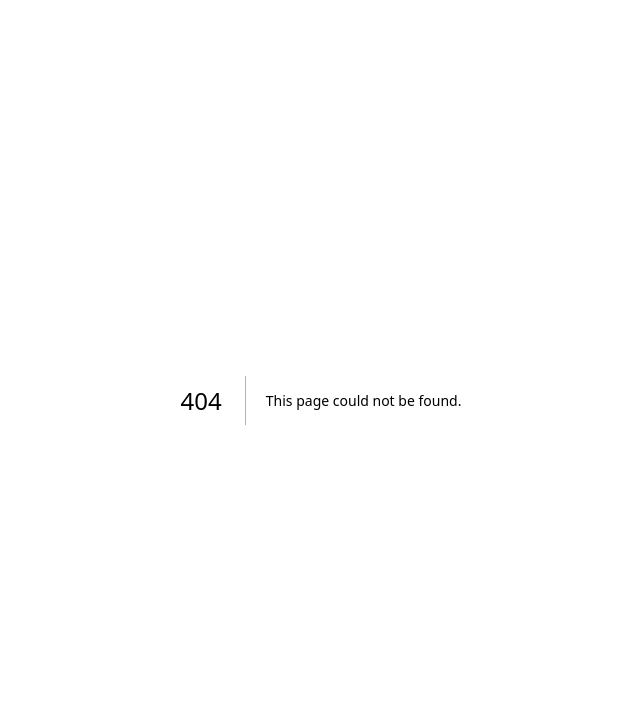
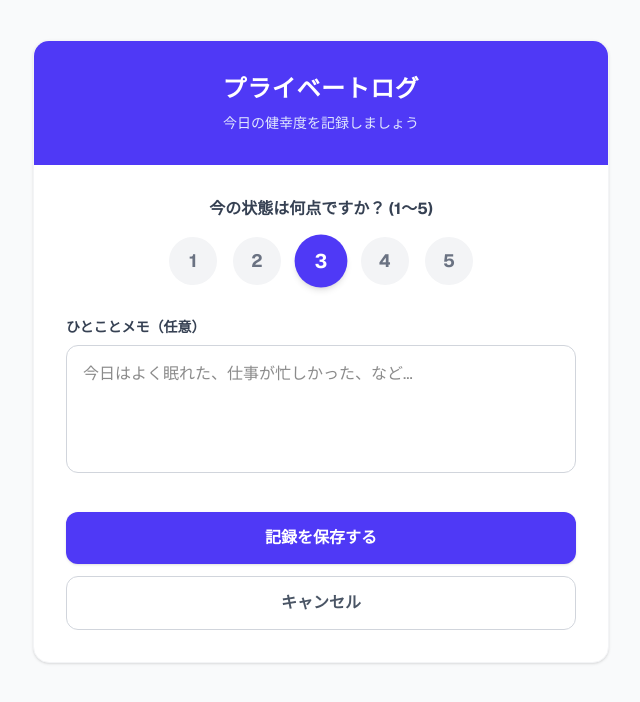
Before and after one commit to hiroto-code/2hfs-app, a Next.js app: page /private-log in a window 1280 px wide. Before the commit this address had no page. Shown: the top 702 px of the page, without its empty margins (319-959 px from the left). Built offline with nearby package versions, Linux system fonts and the light colour scheme.

Commit message:
プライベートログへのリンク設定と入力画面の新規作成

```diff
--- /dev/null
+++ b/app/private-log/page.tsx
@@ -0,0 +1,102 @@
+'use client';
+
+import { useState } from 'react';
+import { useRouter } from 'next/navigation';
+import Link from 'next/link';
+
+export default function PrivateLogPage() {
+  const router = useRouter();
+  const [score, setScore] = useState<number>(3);
+  const [memo, setMemo] = useState<string>('');
+  const [isSubmitting, setIsSubmitting] = useState(false);
+
+  const handleSubmit = async (e: React.FormEvent) => {
+    e.preventDefault();
+    setIsSubmitting(true);
+
+    // TODO: ここにSupabaseへの保存処理を追加します
+    console.log('保存するデータ:', { score, memo });
+
+    // 保存完了の疑似的な待機時間
+    setTimeout(() => {
+      alert('プライベートログを保存しました！（※現在はテスト動作です）');
+      setIsSubmitting(false);
+      router.back(); // 前の画面（ダッシュボード）に戻る
+    }, 1000);
+  };
+
+  return (
+    <div className="min-h-screen bg-gray-50 py-10 px-4 font-sans">
+      <div className="max-w-xl mx-auto bg-white rounded-2xl shadow-sm border border-gray-100 overflow-hidden">
+        {/* ヘッダー部分 */}
+        <div className="bg-indigo-600 px-6 py-8 text-center">
+          <h1 className="text-2xl font-bold text-white tracking-wide">
+            プライベートログ
+          </h1>
+          <p className="text-indigo-100 text-sm mt-2">
+            今日の健幸度を記録しましょう
+          </p>
+        </div>
+
+        {/* 入力フォーム */}
+        <form onSubmit={handleSubmit} className="p-6 md:p-8">
+
+          {/* スコア入力 */}
+          <div className="mb-8">
+            <label className="block text-gray-700 font-bold mb-4 text-center">
+              今の状態は何点ですか？ (1〜5)
+            </label>
+            <div className="flex justify-center items-center gap-4">
+              {[1, 2, 3, 4, 5].map((value) => (
+                <button
+                  key={value}
+                  type="button"
+                  onClick={() => setScore(value)}
+                  className={`w-12 h-12 rounded-full font-bold text-lg transition-all ${
+                    score === value
+                      ? 'bg-indigo-600 text-white shadow-md transform scale-110'
+                      : 'bg-gray-100 text-gray-500 hover:bg-gray-200'
+                  }`}
+                >
+                  {value}
+                </button>
+              ))}
+            </div>
+          </div>
+
+          {/* メモ入力 */}
+          <div className="mb-8">
+            <label className="block text-gray-700 font-bold mb-2 text-sm">
+              ひとことメモ（任意）
+            </label>
+            <textarea
+              value={memo}
+              onChange={(e) => setMemo(e.target.value)}
+              placeholder="今日はよく眠れた、仕事が忙しかった、など..."
+              className="w-full border border-gray-300 rounded-xl p-4 focus:ring-2 focus:ring-indigo-500 focus:border-indigo-500 outline-none transition-all resize-none h-32"
+            />
+          </div>
+
+          {/* ボタン類 */}
+          <div className="flex flex-col gap-3 mt-4">
+            <button
+              type="submit"
+              disabled={isSubmitting}
+              className="w-full bg-indigo-600 hover:bg-indigo-700 text-white font-bold py-3.5 px-4 rounded-xl transition-colors shadow-sm disabled:opacity-50"
+            >
+              {isSubmitting ? '保存中...' : '記録を保存する'}
+            </button>
+
+            <button
+              type="button"
+              onClick={() => router.back()}
+              className="w-full bg-white border border-gray-300 text-gray-600 hover:bg-gray-50 font-bold py-3.5 px-4 rounded-xl transition-colors"
+            >
+              キャンセル
+            </button>
+          </div>
+        </form>
+      </div>
+    </div>
+  );
+}
```
